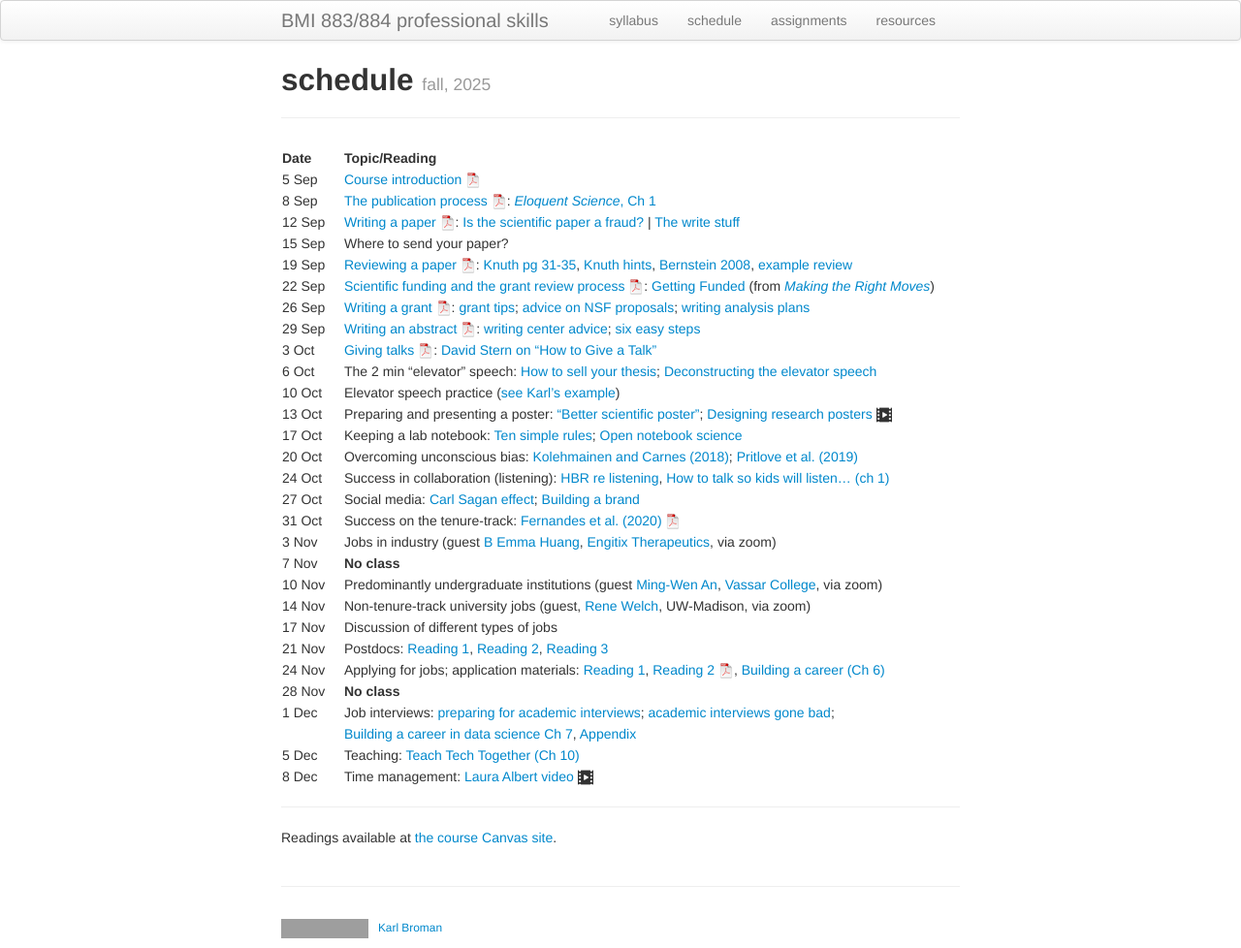
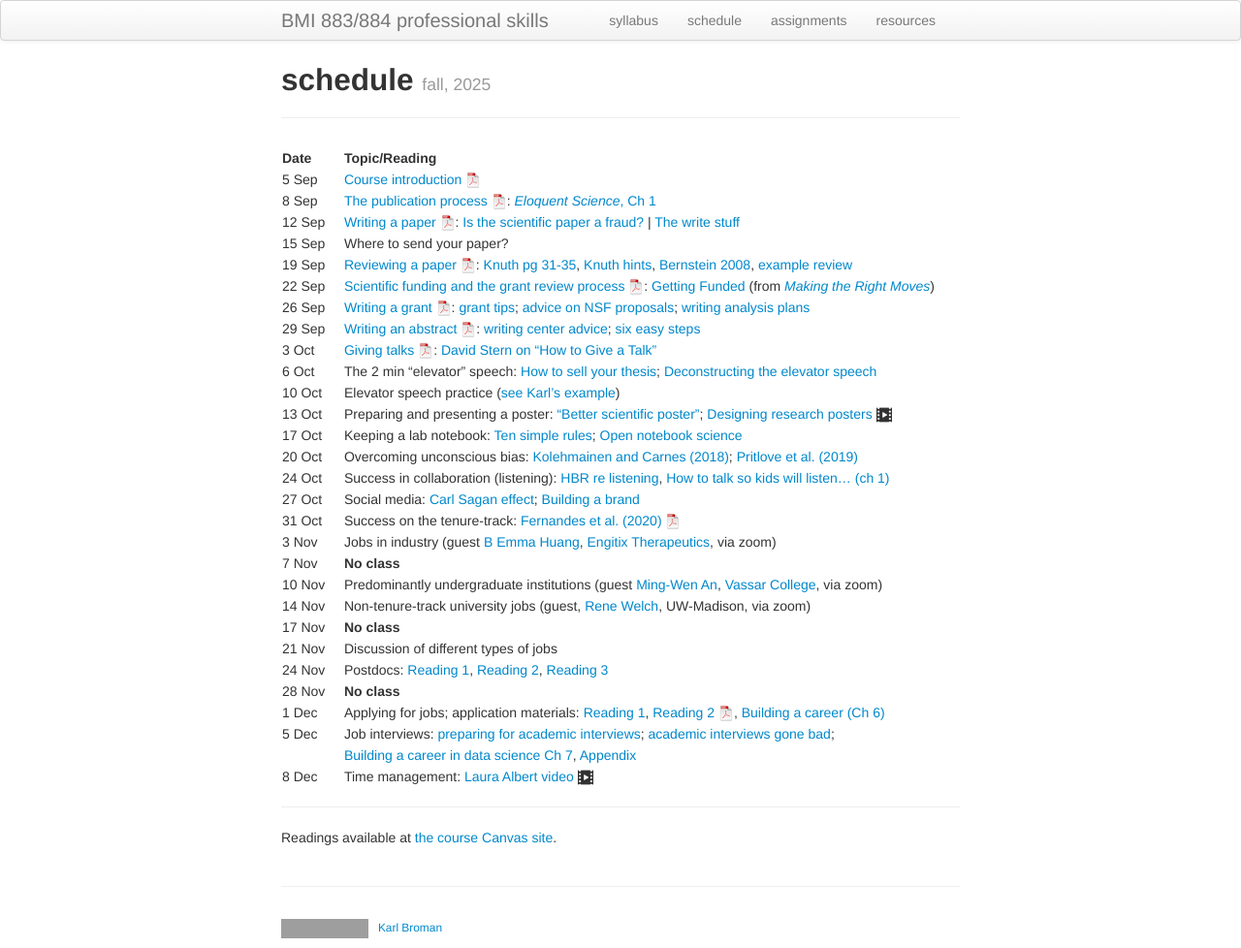
Before and after one commit to kbroman/BMI883, a Jekyll site: the page built from schedule.md, in a window 1280 px wide. Shown: the whole page at 97% size. Built offline with Jekyll 4.4.1, drawn with Linux system fonts in a browser that asks for light colours; grey boxes are pictures that could not be loaded.

Commit message:
update schedule (cancel class 11/17)

```diff
--- a/schedule.md
+++ b/schedule.md
@@ -28,14 +28,19 @@ description: Schedule and readings for BMI 883/884, Biomedical data science prof
 | 7 Nov   |    |   **No class** |
 | 10 Nov  |    | Predominantly undergraduate institutions (guest [Ming-Wen An](https://www.vassar.edu/faculty/mian), [Vassar College](https://www.vassar.edu/), via zoom) |
 | 14 Nov  |    | Non-tenure-track university jobs (guest, [Rene Welch](https://biostat.wiscweb.wisc.edu/staff/welch-rene/), UW-Madison, via zoom) |
-| 17 Nov  |    | Discussion of different types of jobs |
-| 21 Nov  |    | Postdocs: [Reading 1](https://www.insidehighered.com/advice/2016/08/23/should-you-pursue-postdoc-or-not-essay), [Reading 2](https://www.nature.com/articles/d41586-020-03235-y), [Reading 3](http://simplystats.github.io/2011/12/28/grad-students-in-bio-statistics-do-a-postdoc/) |
-| 24 Nov  |    |  Applying for jobs; application materials: [Reading 1](https://mitcommlab.mit.edu/broad/commkit/cover-letter-for-a-faculty-position/), [Reading 2 ![pdf icon](icons/pdf-icon.png)](https://hwpi.harvard.edu/files/ocs/files/gsas-cvs-and-cover-letters.pdf), [Building a career (Ch 6)](https://livebook.manningn.com/book/build-your-career-in-data-science/chapter-6/1) |
+| 17 Nov  |    |   **No class** |
+| 21 Nov  |    | Discussion of different types of jobs |
+| 24 Nov  |    | Postdocs: [Reading 1](https://www.insidehighered.com/advice/2016/08/23/should-you-pursue-postdoc-or-not-essay), [Reading 2](https://www.nature.com/articles/d41586-020-03235-y), [Reading 3](http://simplystats.github.io/2011/12/28/grad-students-in-bio-statistics-do-a-postdoc/) |
 | 28 Nov  |    |  **No class** |
-| 1 Dec  |    | Job interviews: [preparing for academic interviews](https://www.sciencemag.org/careers/2018/12/how-put-your-best-foot-forward-faculty-job-interviews); [academic interviews gone bad](https://www.insidehighered.com/blogs/globalhighered/faculty-job-interviews-gone-bad); |
+| 1 Dec  |    |  Applying for jobs; application materials: [Reading 1](https://mitcommlab.mit.edu/broad/commkit/cover-letter-for-a-faculty-position/), [Reading 2 ![pdf icon](icons/pdf-icon.png)](https://hwpi.harvard.edu/files/ocs/files/gsas-cvs-and-cover-letters.pdf), [Building a career (Ch 6)](https://livebook.manningn.com/book/build-your-career-in-data-science/chapter-6/1) |
+| 5 Dec  |    | Job interviews: [preparing for academic interviews](https://www.sciencemag.org/careers/2018/12/how-put-your-best-foot-forward-faculty-job-interviews); [academic interviews gone bad](https://www.insidehighered.com/blogs/globalhighered/faculty-job-interviews-gone-bad); |
 |        |    | [Building a career in data science Ch 7](https://livebook.manning.com/book/build-your-career-in-data-science/chapter-7/1), [Appendix](https://livebook.manning.com/book/build-a-career-in-data-science/appendix/) |
+| 8 Dec   |    | Time management: [Laura Albert video ![video icon](icons/video-icon.png)](https://www.youtube.com/watch?v=Jmdz0p_gTww) |
+
+
+<!-- skipped
 | 5 Dec   |    | Teaching: [Teach Tech Together (Ch 10)](https://teachtogether.tech/en/index.html#s:motivation) |
-| 8 Dec   |    | Time management: [Laura Albert video ![video icon](icons/video-icon.png)](https://www.youtube.com/watch?v=Jmdz0p_gTww) |
+-->
 
 
 ---
```
